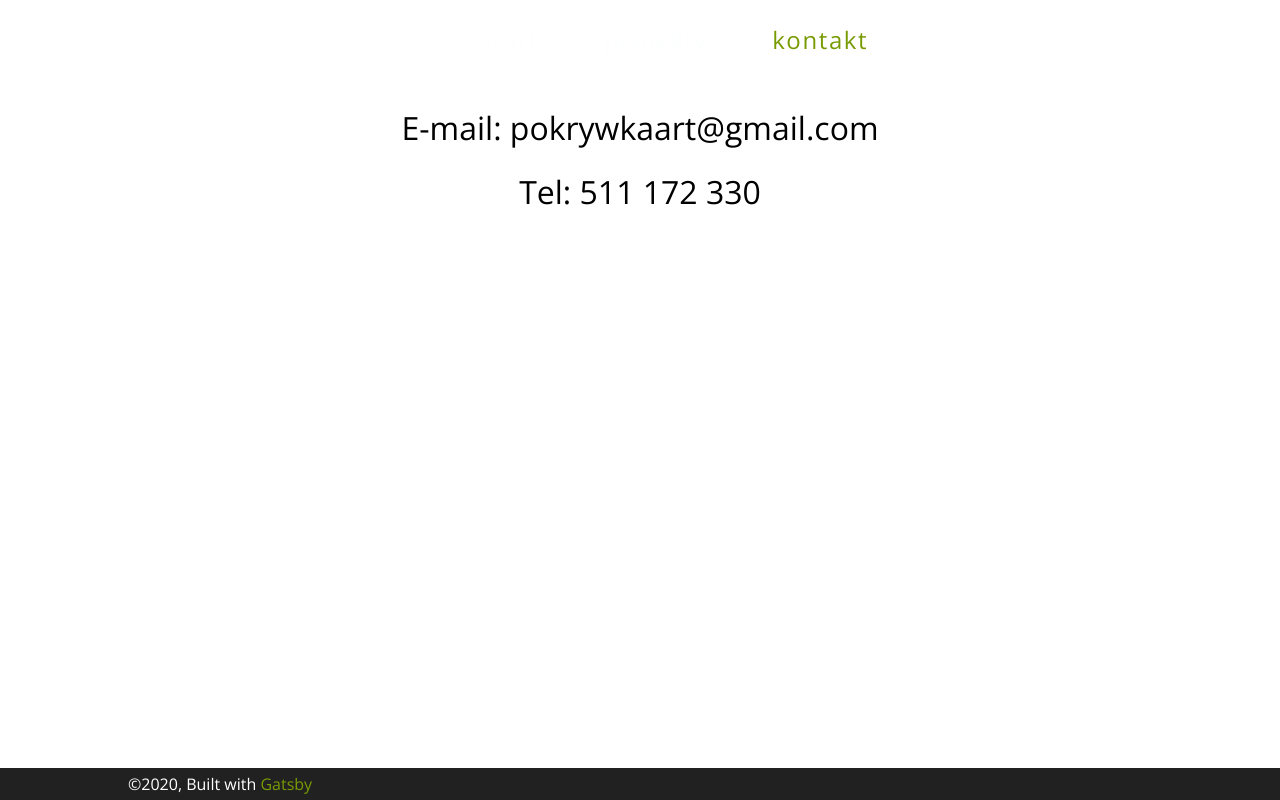
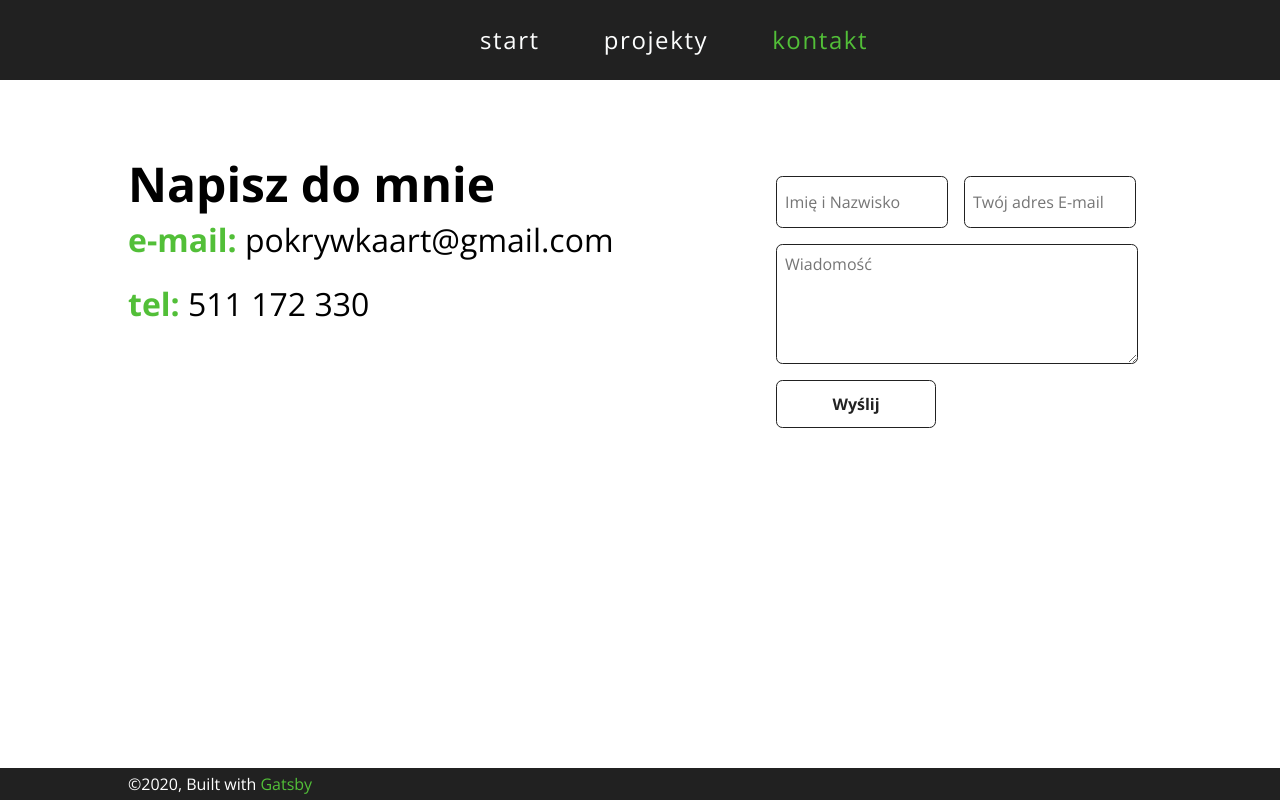
Before and after one commit to Artur-Pokrywka/portfolio, a Gatsby site: page /contact in a window 1280 px wide. Built offline with nearby package versions, Linux system fonts and the light colour scheme; Gatsby itself is replaced by a stand-in of ours.

Commit message:
Change images

```diff
--- a/package.json
+++ b/package.json
@@ -6,6 +6,7 @@
   "author": "Kyle Mathews <mathews.kyle@gmail.com>",
   "dependencies": {
     "babel-plugin-styled-components": "^1.10.7",
+    "bootstrap": "^4.5.0",
     "gatsby": "^2.23.10",
     "gatsby-image": "^2.4.14",
     "gatsby-image-background-slider": "0.0.3",
@@ -20,6 +21,7 @@
     "gatsby-transformer-sharp": "^2.5.11",
     "prop-types": "^15.7.2",
     "react": "^16.12.0",
+    "react-bootstrap": "^1.3.0",
     "react-dom": "^16.12.0",
     "react-helmet": "^6.1.0",
     "styled-components": "^5.1.1"
--- a/src/components/contact-data.js
+++ /dev/null
@@ -1,29 +0,0 @@
-import React from "react"
-import styled from "styled-components"
-import theme from "../utils/theme"
-
-const ContactWrapper = styled.div`
-   margin-top: 6rem;
-   width: 80vw;
-   padding: 0 10vw;
-   display: flex;
-   flex-direction: column-reverse;
-   justify-content: center;
-   align-items: center;
-   font-size: 2rem;
-`;
-
-const ContactElemet = styled.div`
-    margin: 1rem 0;
-`;
-
-const ContactData = ({phone, mail}) => {
-    return (
-        <ContactWrapper>
-            <ContactElemet> Tel: {phone}</ContactElemet>
-            <ContactElemet> E-mail: {mail}</ContactElemet>
-        </ContactWrapper>
-    )
-};
-
-export default ContactData
--- /dev/null
+++ b/src/components/contact-form.js
@@ -0,0 +1,69 @@
+import React from "react"
+import styled from "styled-components"
+import theme from "../utils/theme"
+
+const FormWrapper = styled.form`
+    display: flex;
+    flex-direction: column;
+`;
+
+const InputsWrapper = styled.div`
+    margin: 1rem 0;
+`;
+
+const FormElement = styled.input`
+    width: 10rem;
+    height: 3rem;
+    margin-right: 1rem;
+    padding-left: 0.5rem;
+    font-family: Open Sans;
+    border-radius: 0.4rem;
+    border: 0.1rem solid ${theme.colors.dark};
+    :focus {
+        border-color: ${theme.colors.lime};
+        box-shadow: 0 0 0.1rem ${theme.colors.lime};
+    }
+`;
+
+const FromMessage = styled.textarea`
+    width: 22rem;
+    padding: 0.5rem 0 0 0.5rem;
+    font-family: Open Sans;
+    border-radius: 0.4rem;
+    border: 0.1rem solid ${theme.colors.dark};
+    :focus {
+        border-color: ${theme.colors.lime}
+    }
+`;
+
+
+const FormButton = styled.button`
+    margin: 1rem 0;
+    width: 10rem;
+    height: 3rem;
+    font-family: Open Sans;
+    border-radius: 0.4rem;
+    background-color: #fff;
+    border: 0.1rem solid ${theme.colors.dark};
+    font-weight: 700;
+    :hover {
+        background-color: ${theme.colors.lime};
+        border-color: #fff;
+        color: #fff;
+    }
+`;
+
+const ContactForm = () => {
+    return (
+        <FormWrapper method="post" action="#">
+            <InputsWrapper>
+            <FormElement type="text" placeholder="Imię i Nazwisko"/>
+                <FormElement type="email" placeholder="Twój adres E-mail"/>
+            </InputsWrapper>
+            <FromMessage rows="5" placeholder="Wiadomość"/>
+            <FormButton type="submit" >Wyślij</FormButton>
+        </FormWrapper>
+    )
+};
+
+export default ContactForm
--- /dev/null
+++ b/src/components/contact-section.js
@@ -0,0 +1,51 @@
+import React from "react"
+import styled from "styled-components"
+import theme from "../utils/theme"
+import ContactForm from "./contact-form"
+
+const ContactWrapper = styled.div`
+   margin-top: 10rem;
+   width: 80vw;
+   padding: 0 10vw;
+   display: flex;
+   justify-content: space-between;
+`;
+
+const ContactInfo = styled.div`
+    display: flex;
+    flex-direction: column;
+`;
+
+const ContactElemet = styled.div`
+    margin: 1rem 0;
+    font-size: 2rem;
+`;
+
+const StyledSpan = styled.span`
+    color: ${theme.colors.lime};
+    font-weight: 700;
+`;
+
+const ContactSubtitle = styled.h2`
+    font-weight: 700;
+    font-size: 3rem;
+`;
+
+const ContactData = ({phone, mail}) => {
+    return (
+        <ContactWrapper>
+            <ContactInfo>
+                <ContactSubtitle> Napisz do mnie </ContactSubtitle>
+                <ContactElemet>
+                    <StyledSpan> e-mail: </StyledSpan> {mail}
+                </ContactElemet>
+                <ContactElemet>
+                    <StyledSpan> tel: </StyledSpan> {phone}
+                    </ContactElemet>
+            </ContactInfo>
+            <ContactForm />
+        </ContactWrapper>
+    )
+};
+
+export default ContactData
--- a/src/components/footer.js
+++ b/src/components/footer.js
@@ -5,7 +5,7 @@ import theme from "../utils/theme"
 
 const FooterWrapper = styled.div`
     color: #fff;
-    width: 80vw;
+    width: 100vw;
     padding: 0.5rem 10vw;
     position: fixed;
     bottom: 0;
--- a/src/components/layout/layout.js
+++ b/src/components/layout/layout.js
@@ -10,6 +10,7 @@ const MainWrapper = styled.section`
   width: 100vw;
   font-family: Open Sans;
   color: #000;
+  box-sizing: border-box;
 `;
 
 const Layout = ({ children }) => {
--- a/src/components/main-nav.js
+++ b/src/components/main-nav.js
@@ -7,6 +7,7 @@ import theme from "../utils/theme"
 
 const MainNavWrapper = styled.div`
   height: 5rem;
+  width: 100vw;
   display: flex;
   align-items: center;
   justify-content: space-between;
@@ -14,6 +15,7 @@ const MainNavWrapper = styled.div`
   position: fixed;
   top: 0;
   z-index: 1;
+  background: ${theme.colors.dark}
 `;
 
 const MainNavList = styled.nav`
--- a/src/components/page-header.js
+++ b/src/components/page-header.js
@@ -17,14 +17,14 @@ const PageHeaderWrapper = styled.div`
 `;
 
 const PageHeaderTitle = styled.h1`
-    font-size: 7rem;
-    margin-left: 14rem;
+    font-size: 8rem;
+    margin-right: 16rem;
 `;
 
 const SubTitle = styled.h2`
     margin-top: 2rem;
     font-size: 2rem;
-    margin-left: 14rem;
+    margin-right: 16rem;
 `;
 
 const SubText = styled.span`
--- a/src/pages/contact.js
+++ b/src/pages/contact.js
@@ -1,12 +1,12 @@
 import React from "react"
 import Layout from "../components/layout/layout"
 import SEO from "../components/seo"
-import ContactData from "../components/contact-data"
+import ContactSection from "../components/contact-section"
 
 const Contact = () => (
   <Layout>
     <SEO title="Kontakt" />
-    <ContactData phone="511 172 330" mail="pokrywkaart@gmail.com"/>
+    <ContactSection phone="511 172 330" mail="pokrywkaart@gmail.com"/>
   </Layout>
 );
 
--- a/src/utils/colors.js
+++ b/src/utils/colors.js
@@ -1,7 +1,7 @@
 const colors = {
     white: '#FDFEFE',
     dark: '#212121',
-    lime: '#789b03',
+    lime: '#52bf38',
 };
 
 export default colors;
```
Also changed, not shown: src/components/pages.js (+36 -27 lines), 6 other files.
